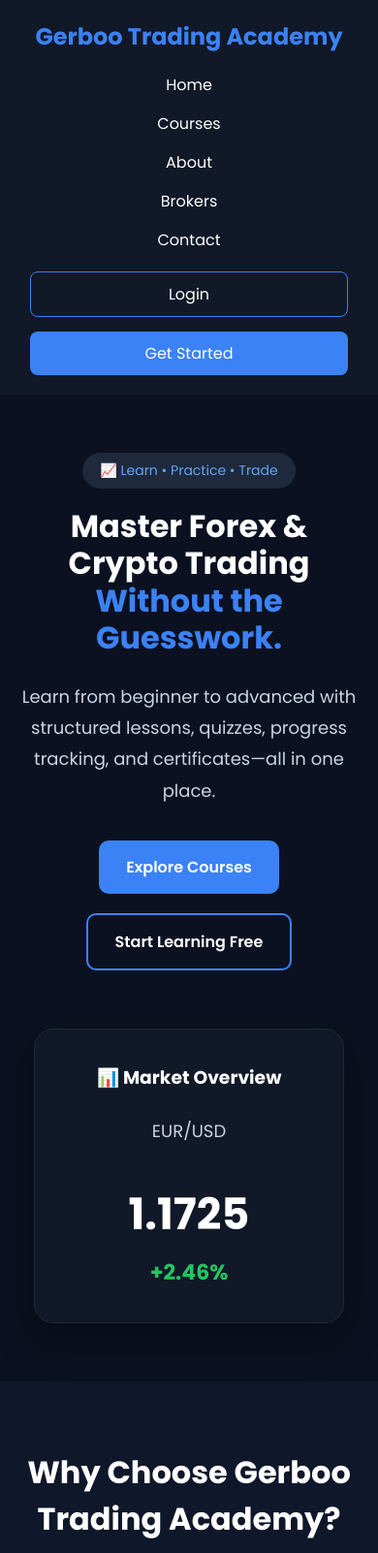
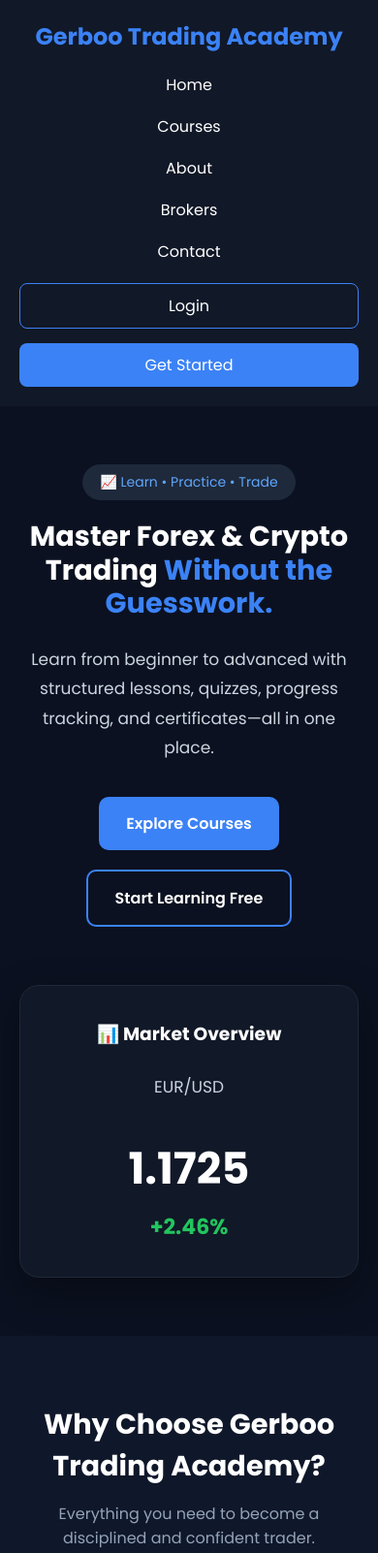
Before and after one commit to 254gerboo/Trading-Academy, a plain HTML site: page index.html in a window 390 px wide. Shown: the top 1602 px of the page at 97% size. Drawn offline with Linux system fonts and the light colour scheme.

Commit message:
Complete responsive design

```diff
--- a/css/responsive.css
+++ b/css/responsive.css
@@ -71,3 +71,118 @@
     }
 
 }
+/* ==========================================
+   TABLETS
+========================================== */
+
+@media (max-width:992px){
+
+    .hero{
+        flex-direction:column;
+        text-align:center;
+        gap:60px;
+    }
+
+    .hero-content{
+        width:100%;
+    }
+
+    .hero-image{
+        width:100%;
+    }
+
+    .hero-buttons{
+        justify-content:center;
+        flex-wrap:wrap;
+    }
+
+}
+/* ==========================================
+   MOBILE
+========================================== */
+
+@media (max-width:768px){
+
+    .navbar{
+
+        flex-direction:column;
+        padding:20px;
+
+    }
+
+    .nav-links{
+
+        flex-direction:column;
+        width:100%;
+        align-items:center;
+        gap:18px;
+
+    }
+
+    .buttons{
+
+        width:100%;
+        flex-direction:column;
+
+    }
+
+    .login-btn,
+    .register-btn{
+
+        width:100%;
+        text-align:center;
+
+    }
+
+    .hero{
+
+        padding:60px 20px;
+
+    }
+
+    .hero h1{
+
+        font-size:2.2rem;
+
+    }
+
+    .hero p{
+
+        font-size:17px;
+
+    }
+
+}
+/* ==========================================
+   SMALL PHONES
+========================================== */
+
+@media (max-width:480px){
+
+    .hero h1{
+
+        font-size:1.8rem;
+
+    }
+
+    .section-title h2{
+
+        font-size:1.8rem;
+
+    }
+
+    .course-grid,
+    .feature-grid,
+    .testimonial-grid{
+
+        grid-template-columns:1fr;
+
+    }
+
+    .card{
+
+        width:100%;
+
+    }
+
+}
--- a/js/app.js
+++ b/js/app.js
@@ -0,0 +1,41 @@
+// ==========================================
+// Gerboo Trading Academy
+// Main JavaScript File
+// ==========================================
+
+// Wait until the page has loaded
+document.addEventListener("DOMContentLoaded", () => {
+
+    console.log("✅ Gerboo Trading Academy Loaded");
+
+    enableSmoothScrolling();
+
+});
+
+// ==========================================
+// Smooth Scrolling
+// ==========================================
+
+function enableSmoothScrolling() {
+
+    const links = document.querySelectorAll('a[href^="#"]');
+
+    links.forEach(link => {
+
+        link.addEventListener("click", function(e) {
+
+            const target = document.querySelector(this.getAttribute("href"));
+
+            if (!target) return;
+
+            e.preventDefault();
+
+            target.scrollIntoView({
+                behavior: "smooth"
+            });
+
+        });
+
+    });
+
+}
```
